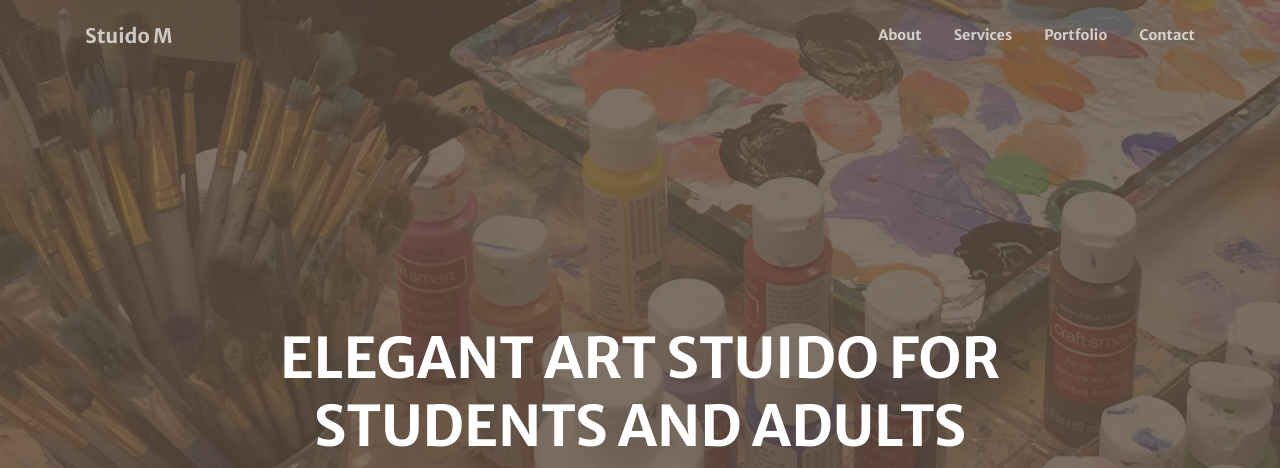
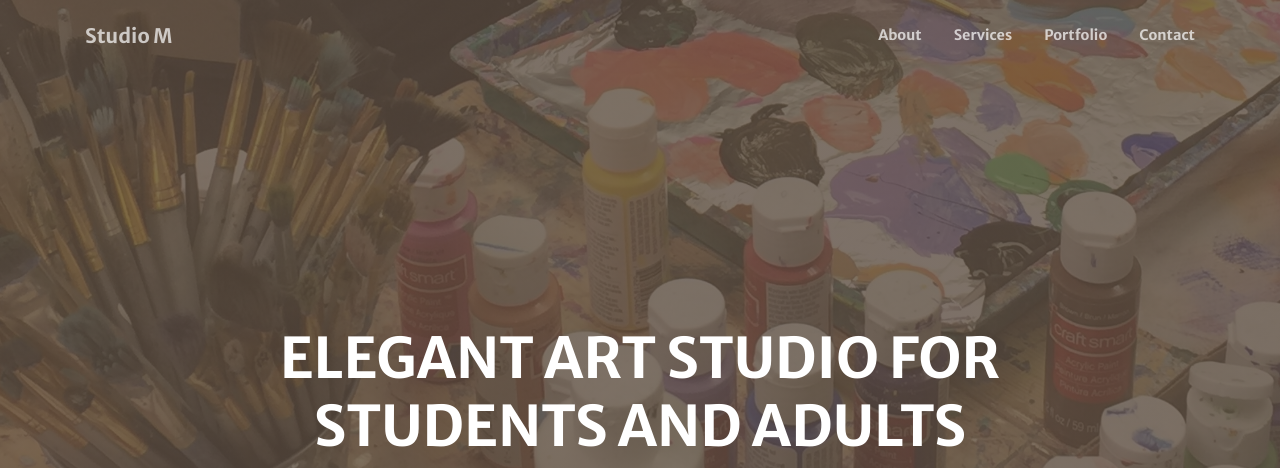
Before and after one commit to yourbf16/yourbf0820, a Jekyll site: the page built from _posts/2020-08-10-showcase-3.markdown, in a window 1280 px wide and 900 px high. Shown: the top 468 px of the window. Built offline with Jekyll 4.4.1, drawn with Linux system fonts in a browser that asks for light colours.

Commit message:
update studio name

```diff
--- a/_includes/header.html
+++ b/_includes/header.html
@@ -4,7 +4,7 @@
     <div class="row h-100 align-items-center justify-content-center text-center">
       <div class="col-lg-10 align-self-end">
         <h1 class="text-uppercase text-white font-weight-bold">
-          Elegant Art Stuido for students and adults
+          Elegant Art Studio for students and adults
         </h1>
         <hr class="divider my-4">
       </div>
--- a/_includes/navigation.html
+++ b/_includes/navigation.html
@@ -1,7 +1,7 @@
 <!-- Navigation -->
 <nav class="navbar navbar-expand-lg navbar-light fixed-top py-3" id="mainNav">
   <div class="container">
-    <a class="navbar-brand js-scroll-trigger" href="#page-top">Stuido M</a>
+    <a class="navbar-brand js-scroll-trigger" href="#page-top">Studio M</a>
     <button class="navbar-toggler navbar-toggler-right" type="button" data-toggle="collapse" data-target="#navbarResponsive"
       aria-controls="navbarResponsive" aria-expanded="false" aria-label="Toggle navigation">
       <span class="navbar-toggler-icon"></span>
```
